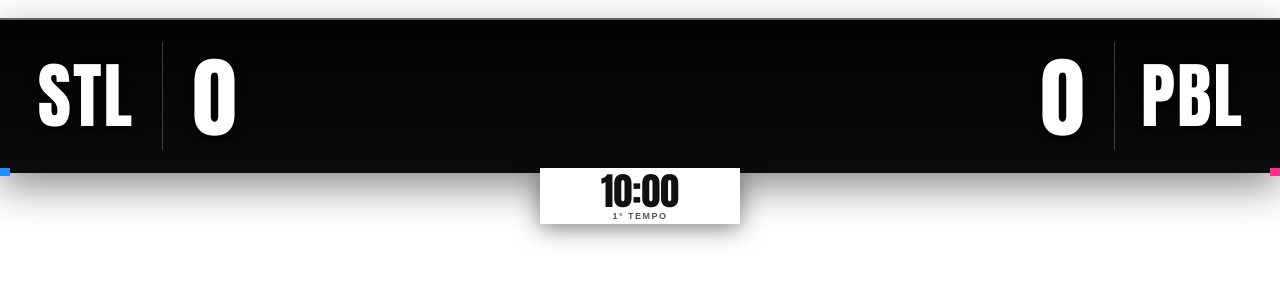
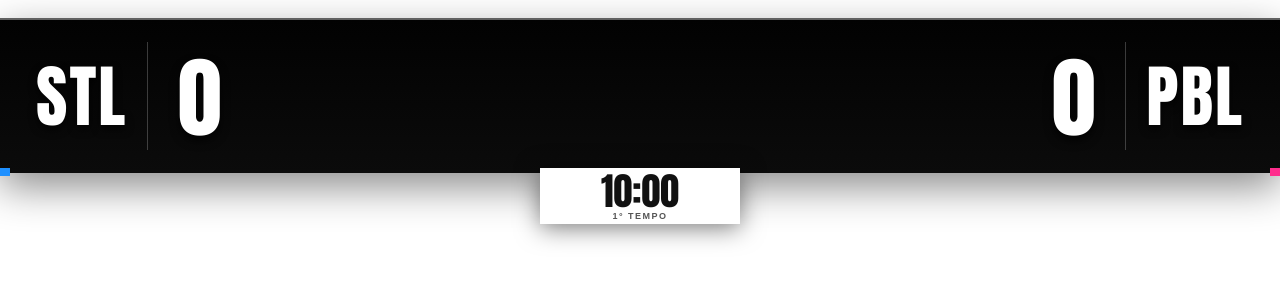
Before and after one commit to gabrielemangione/kings-league-scoreboard, a website: page overlay.html in a window 1280 px wide. Shown: the top 282 px of the page. Drawn offline with Linux system fonts and the light colour scheme.

Commit message:
Add files via upload

```diff
--- a/overlay.html
+++ b/overlay.html
@@ -56,8 +56,9 @@ body{
 /* ── TEAM AREAS ── */
 .team-area{
   position:absolute;top:0;height:155px;
-  display:flex;align-items:center;gap:20px;
+  display:flex;align-items:center;gap:14px;
   z-index:3;overflow:hidden;transition:background .3s;
+  flex-wrap:nowrap;
 }
 .team-left {left:320px; width:480px;padding-left:36px;padding-right:12px;}
 .team-right{right:320px;width:480px;padding-right:36px;padding-left:12px;flex-direction:row-reverse;}
@@ -77,9 +78,9 @@ body{
 @keyframes flashSec {0%,40%{background:#1476d4}100%{background:transparent}}
 
 .abbr{
-  font-size:72px;line-height:1;letter-spacing:2px;
+  font-size:68px;line-height:1;letter-spacing:2px;
   color:#fff;text-shadow:0 4px 8px rgba(0,0,0,.75);
-  white-space:nowrap;min-width:100px;text-align:center;
+  white-space:nowrap;min-width:90px;text-align:center;flex-shrink:0;
 }
 .abbr.ev{
   font-size:18px;line-height:1.2;text-align:left;white-space:normal;
@@ -93,10 +94,10 @@ body{
 }
 @keyframes blink{0%,100%{opacity:1}50%{opacity:0}}
 
-.tlogo{width:108px;height:108px;object-fit:contain;filter:drop-shadow(0 4px 8px rgba(0,0,0,.65));flex-shrink:0;}
+.tlogo{width:108px;height:108px;object-fit:contain;filter:drop-shadow(0 4px 8px rgba(0,0,0,.65));flex-shrink:0;min-width:108px;}
 
 .score{
-  width:104px;height:108px;
+  width:104px;height:108px;min-width:104px;
   display:flex;align-items:center;justify-content:center;
   padding-top:4px;font-size:88px;line-height:1;color:#fff;
   text-shadow:0 5px 10px rgba(0,0,0,.75);
@@ -112,7 +113,7 @@ body{
 /* ── CENTER LOGO ── */
 .clogo{
   position:absolute;top:28px;left:50%;transform:translateX(-50%);
-  width:100px;height:100px;object-fit:contain;z-index:4;
+  width:100px;height:100px;min-width:100px;object-fit:contain;z-index:4;
   filter:drop-shadow(0 4px 8px rgba(0,0,0,.75));transition:opacity .3s;
 }
 
```
